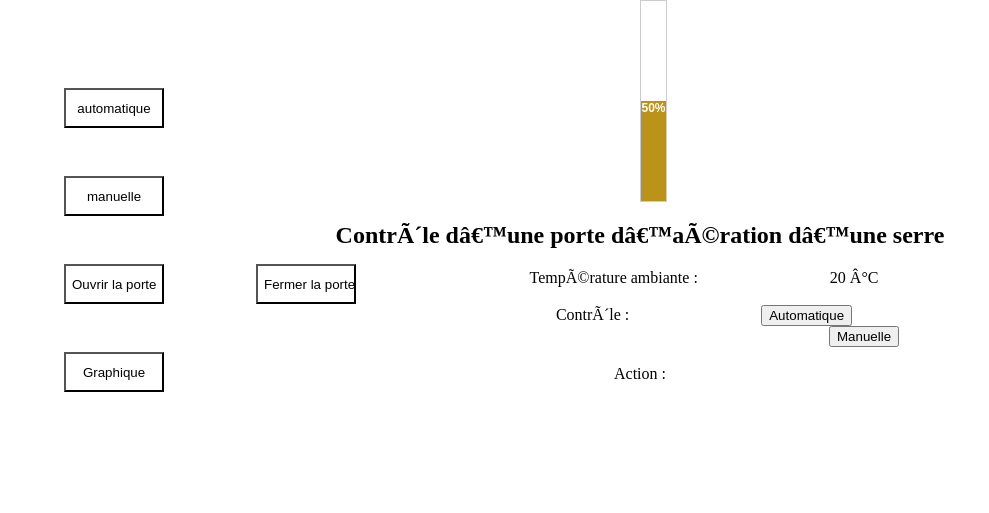
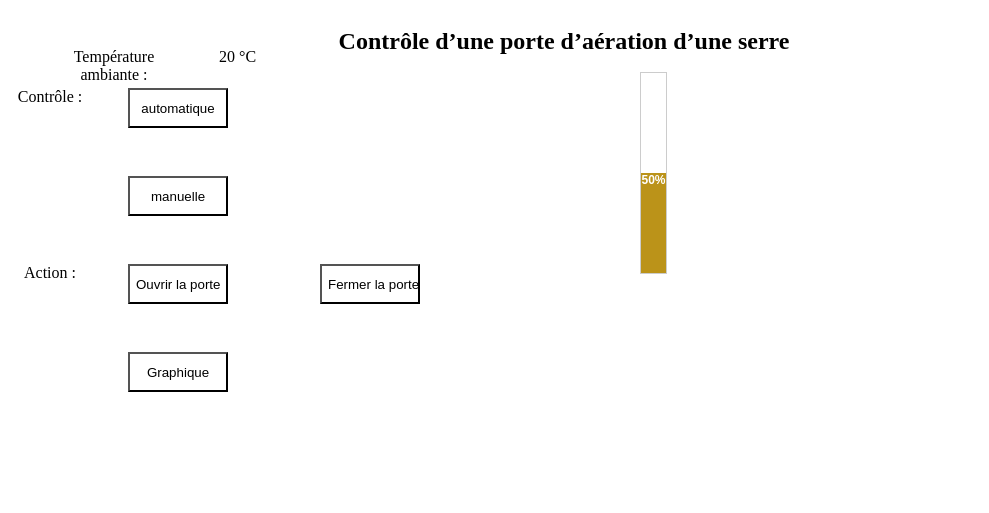
Before and after one commit to AmarHadj/Projet-objet-connecte, a plain HTML site: page TP2.html in a window 1280 px wide. Shown: the whole page, without its empty margins (0-989 px from the left). Drawn offline with Linux system fonts and the light colour scheme.

Commit message:
Update TP2.html

```diff
--- a/TP2.html
+++ b/TP2.html
@@ -11,9 +11,59 @@
       z-index: 1;
       }
 
+      .title {
+      top:1%;
+      left:5%;
+      width:1000px;
+      height:40px;
+      position: absolute;
+      z-index: 2;
+      background: white;
+      }
+
+      .temp_value {
+      top:6%;
+      left:5%;
+      width:100px;
+      height:40px;
+      position: absolute;
+      z-index: 2;
+      background: white;
+      }
+
+      .temp {
+      top:6%;
+      left:17%;
+      width:40px;
+      height:40px;
+      position: absolute;
+      z-index: 2;
+      background: white;
+      }
+
+      .control {
+      top:11%;
+      left:0%;
+      width:100px;
+      height:40px;
+      position: absolute;
+      z-index: 2;
+      background: white;
+      }
+
       .button_auto {
       top:11%;
-      left:5%;
+      left:10%;
+      width:100px;
+      height:40px;
+      position: absolute;
+      z-index: 2;
+      background: white;
+      }
+
+      .Control {
+      top:11%;
+      left:0%;
       width:100px;
       height:40px;
       position: absolute;
@@ -23,7 +73,17 @@
 
       .button_Manual {
       top:22%;
-      left:5%;
+      left:10%;
+      width:100px;
+      height:40px;
+      position: absolute;
+      z-index: 2;
+      background: white;
+      }
+
+      .action {
+      top:33%;
+      left:0%;
       width:100px;
       height:40px;
       position: absolute;
@@ -33,7 +93,7 @@
 
       .button_open {
       top:33%;
-      left:5%;
+      left:10%;
       width:100px;
       height:40px;
       position: absolute;
@@ -43,7 +103,7 @@
 
       .button_close {
       top:33%;
-      left:20%;
+      left:25%;
       width:100px;
       height:40px;
       position: absolute;
@@ -53,7 +113,7 @@
 
       .button_graph {
       top:44%;
-      left:5%;
+      left:10%;
       width:100px;
       height:40px;
       position: absolute;
@@ -91,8 +151,13 @@
     <body style="text-align:center; margin: 0px;">
 
       <div class="mycenter" id="">
+        <h2 style="text-align:center;" class ="title">Contrôle d’une porte d’aération d’une serre</h2>
+        <label class ="temp_value" name="temp">Température ambiante : </label>
+        <label id="tempValue" class="temp" name="tempValue"><span id="tempVal"></span></label><br><br>
+        <label class ="control" id="ctrl" name ="ctrl">Contrôle :</label>
         <input type="button" class="button_auto" value="automatique" />
         <input type="button" class="button_Manual" value="manuelle" />
+        <label class ="action" id="act" name ="ctrl">Action :</label><br><br>
         <input type="button" class="button_open" value="Ouvrir la porte" />
         <input type="button" class="button_close" value="Fermer la porte" />
         <input type="button" class="button_graph" value="Graphique" />
@@ -119,12 +184,7 @@
   </script>
 </head>
 <body onload="GetTemp()">
-  <h2 style="text-align:center;">Contrôle d’une porte d’aération d’une serre</h2>
-  <label style="padding: 10%;" id="temp" name="temp">Température ambiante : </label>
-  <label id="tempValue" name="tempValue"><span id="tempVal"></span></label><br><br>
-  <label style="padding: 10%;" id="ctrl" name ="ctrl">Contrôle :</label>
-  <input type="button" onclick="alert('Mode Automatique')" value="Automatique"><br>
-  <input style="margin-left:35%;" type="button" onclick="alert('Mode Manuelle')" value="Manuelle"><br><br>
-  <label style="padding: 10%;" id="act" name ="ctrl">Action :</label><br><br>
+
+
 </body>
 </html>
```
